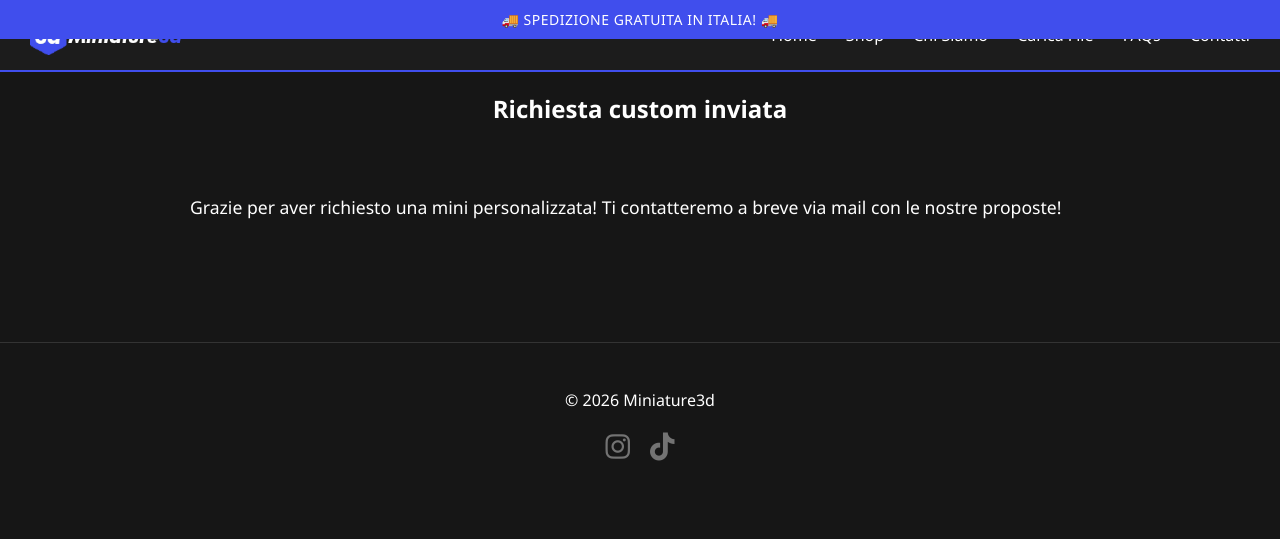
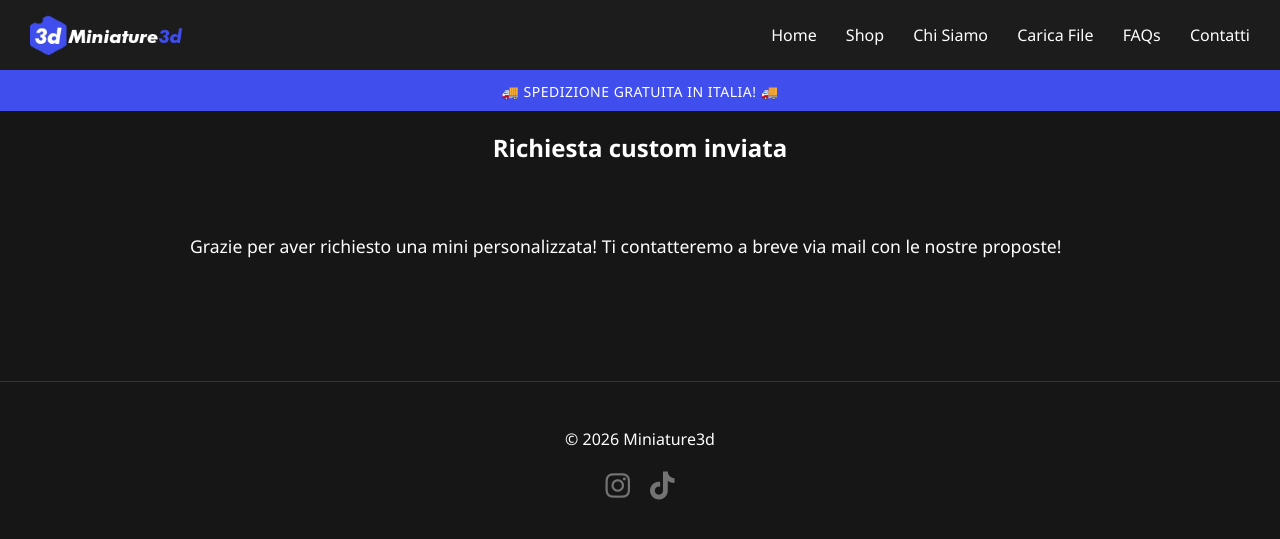
Before and after one commit to urcaminiature/miniature3d-it-website, a Jekyll site: the page built from thanks.html, in a window 1280 px wide. Shown: the top 539 px of the page. Built offline with Jekyll 4.4.1, drawn with Linux system fonts in a browser that asks for light colours; a script that is not in the unit is left out.

Commit message:
Update style.css

```diff
--- a/css/style.css
+++ b/css/style.css
@@ -707,7 +707,7 @@ border-top: 1px solid #333;
   text-transform: uppercase;
 
   /* sticky fix */
-  position: fixed;   /* switch from sticky to fixed */
+  position: sticky;   /* switch from sticky to fixed */
   top: 0;
   left: 0;
   z-index: 9999;     /* ensure it’s above everything */
```
